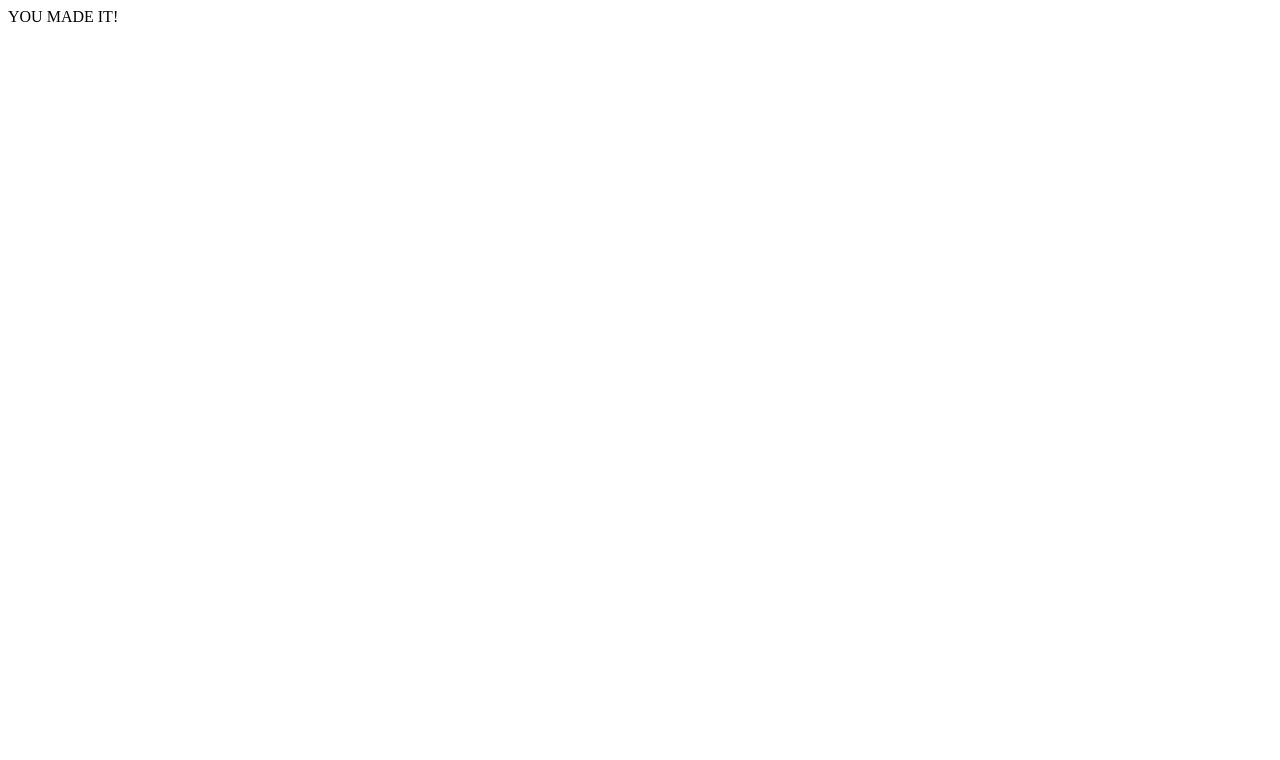
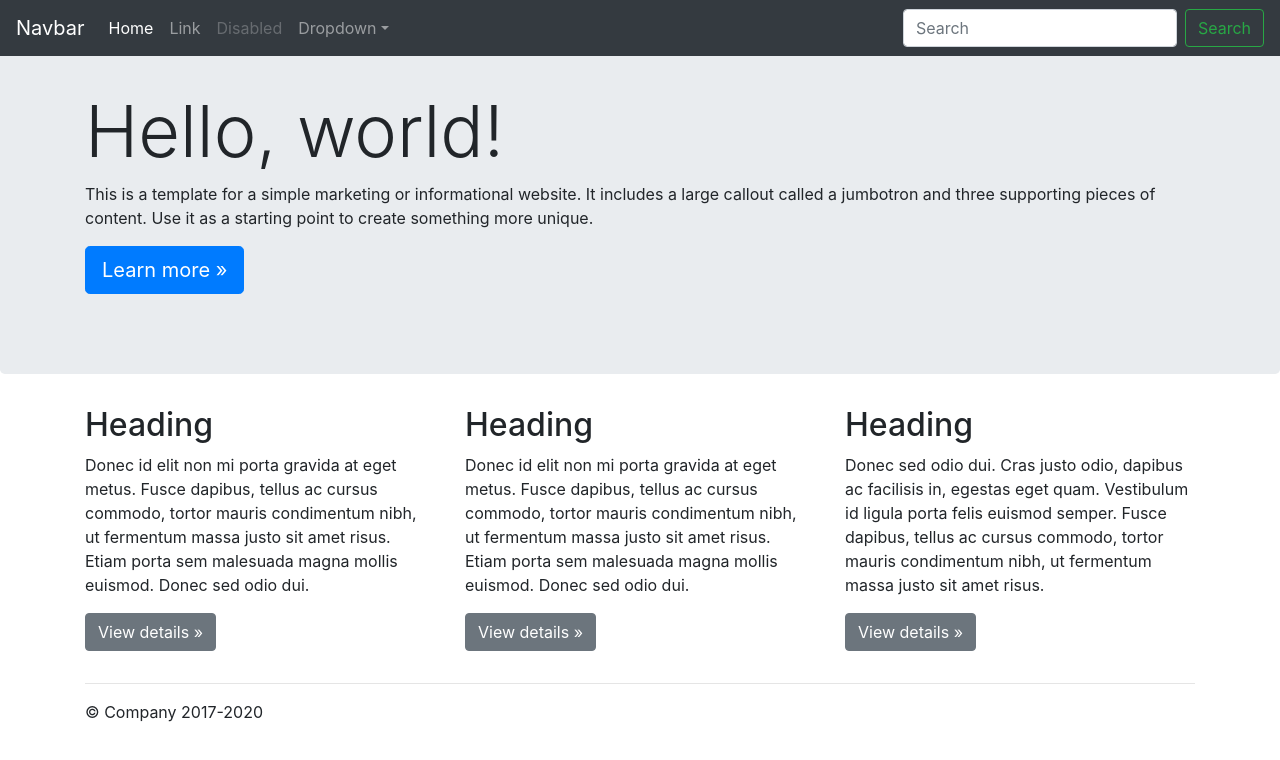
Before and after one commit to Fatherbad/tibiafansite, a website: page src/views/index.html in a window 1280 px wide. Drawn offline with nearby package versions, Linux system fonts and the light colour scheme.

Commit message:
style directory added, index updated

```diff
--- a/src/index.js
+++ b/src/index.js
@@ -14,6 +14,7 @@
 //routes
 
 app.get("/", (req,res) => {
+	console.log('here i am');
 	res.sendFile(views/index.html);
 });
 
--- /dev/null
+++ b/src/styles/main.css
@@ -0,0 +1,4 @@
+dy {
+  padding-top: 3.5rem;
+}
+i
--- a/src/views/index.html
+++ b/src/views/index.html
@@ -1 +1,110 @@
-YOU MADE IT!
+ng="en">
+  <head>
+    <meta charset="utf-8">
+    <meta name="viewport" content="width=device-width, initial-scale=1, shrink-to-fit=no">
+    <meta name="description" content="">
+    <meta name="author" content="Mark Otto, Jacob Thornton, and Bootstrap contributors">
+    <meta name="generator" content="Jekyll v4.0.1">
+    <title>Jumbotron Template · Bootstrap</title>
+
+    <link rel="canonical" href="https://getbootstrap.com/docs/4.5/examples/jumbotron/">
+
+    <!-- Bootstrap core CSS -->
+<link href="../assets/dist/css/bootstrap.css" rel="stylesheet">
+
+    <style>
+      .bd-placeholder-img {
+        font-size: 1.125rem;
+        text-anchor: middle;
+        -webkit-user-select: none;
+        -moz-user-select: none;
+        -ms-user-select: none;
+        user-select: none;
+      }
+
+      @media (min-width: 768px) {
+        .bd-placeholder-img-lg {
+          font-size: 3.5rem;
+        }
+      }
+    </style>
+    <!-- Custom styles for this template -->
+    <link href="../styles/main.css" rel="stylesheet">
+  </head>
+  <body>
+    <nav class="navbar navbar-expand-md navbar-dark fixed-top bg-dark">
+  <a class="navbar-brand" href="#">Navbar</a>
+  <button class="navbar-toggler" type="button" data-toggle="collapse" data-target="#navbarsExampleDefault" aria-controls="navbarsExampleDefault" aria-expanded="false" aria-label="Toggle navigation">
+    <span class="navbar-toggler-icon"></span>
+  </button>
+
+  <div class="collapse navbar-collapse" id="navbarsExampleDefault">
+    <ul class="navbar-nav mr-auto">
+      <li class="nav-item active">
+        <a class="nav-link" href="#">Home <span class="sr-only">(current)</span></a>
+      </li>
+      <li class="nav-item">
+        <a class="nav-link" href="#">Link</a>
+      </li>
+      <li class="nav-item">
+        <a class="nav-link disabled" href="#" tabindex="-1" aria-disabled="true">Disabled</a>
+      </li>
+      <li class="nav-item dropdown">
+        <a class="nav-link dropdown-toggle" href="#" id="dropdown01" data-toggle="dropdown" aria-haspopup="true" aria-expanded="false">Dropdown</a>
+        <div class="dropdown-menu" aria-labelledby="dropdown01">
+          <a class="dropdown-item" href="#">Action</a>
+          <a class="dropdown-item" href="#">Another action</a>
+          <a class="dropdown-item" href="#">Something else here</a>
+        </div>
+      </li>
+    </ul>
+    <form class="form-inline my-2 my-lg-0">
+      <input class="form-control mr-sm-2" type="text" placeholder="Search" aria-label="Search">
+      <button class="btn btn-outline-success my-2 my-sm-0" type="submit">Search</button>
+    </form>
+  </div>
+</nav>
+
+<main role="main">
+
+  <!-- Main jumbotron for a primary marketing message or call to action -->
+  <div class="jumbotron">
+    <div class="container">
+      <h1 class="display-3">Hello, world!</h1>
+      <p>This is a template for a simple marketing or informational website. It includes a large callout called a jumbotron and three supporting pieces of content. Use it as a starting point to create something more unique.</p>
+      <p><a class="btn btn-primary btn-lg" href="#" role="button">Learn more &raquo;</a></p>
+    </div>
+  </div>
+
+  <div class="container">
+    <!-- Example row of columns -->
+    <div class="row">
+      <div class="col-md-4">
+        <h2>Heading</h2>
+        <p>Donec id elit non mi porta gravida at eget metus. Fusce dapibus, tellus ac cursus commodo, tortor mauris condimentum nibh, ut fermentum massa justo sit amet risus. Etiam porta sem malesuada magna mollis euismod. Donec sed odio dui. </p>
+        <p><a class="btn btn-secondary" href="#" role="button">View details &raquo;</a></p>
+      </div>
+      <div class="col-md-4">
+        <h2>Heading</h2>
+        <p>Donec id elit non mi porta gravida at eget metus. Fusce dapibus, tellus ac cursus commodo, tortor mauris condimentum nibh, ut fermentum massa justo sit amet risus. Etiam porta sem malesuada magna mollis euismod. Donec sed odio dui. </p>
+        <p><a class="btn btn-secondary" href="#" role="button">View details &raquo;</a></p>
+      </div>
+      <div class="col-md-4">
+        <h2>Heading</h2>
+        <p>Donec sed odio dui. Cras justo odio, dapibus ac facilisis in, egestas eget quam. Vestibulum id ligula porta felis euismod semper. Fusce dapibus, tellus ac cursus commodo, tortor mauris condimentum nibh, ut fermentum massa justo sit amet risus.</p>
+        <p><a class="btn btn-secondary" href="#" role="button">View details &raquo;</a></p>
+      </div>
+    </div>
+
+    <hr>
+
+  </div> <!-- /container -->
+
+</main>
+
+<footer class="container">
+  <p>&copy; Company 2017-2020</p>
+</footer>
+<script src="https://code.jquery.com/jquery-3.5.1.slim.min.js" integrity="sha384-DfXdz2htPH0lsSSs5nCTpuj/zy4C+OGpamoFVy38MVBnE+IbbVYUew+OrCXaRkfj" crossorigin="anonymous"></script>
+      <script>window.jQuery || document.write('<script src="../assets/js/vendor/jquery.slim.min.js"><\/script>')</script><script src="../assets/dist/js/bootstrap.bundle.js"></script></body>
+</html>
```
Also changed, not shown: package.json (+7 -2 lines), 1 other file.
